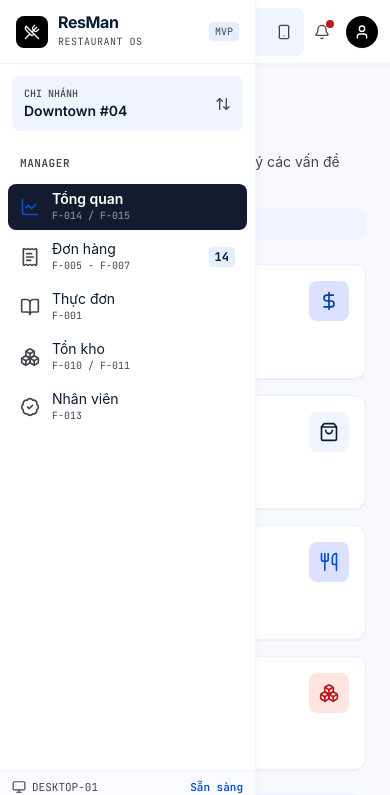
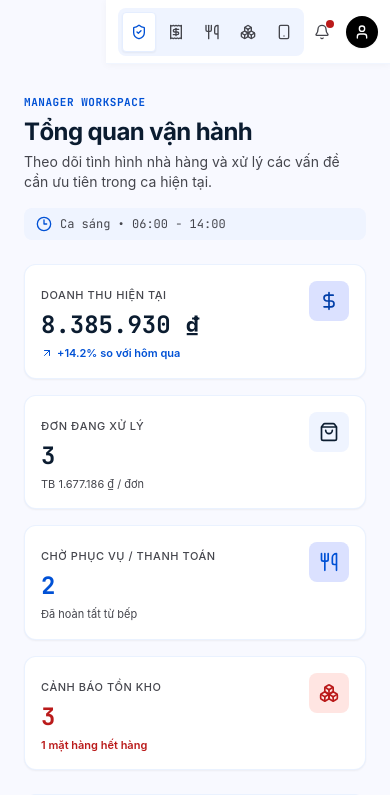
Before and after one commit to NTMHuy/ResMan, a React (Vite) app in the folder src/frontend/: page / in a window 390 px wide. Shown: the top 795 px of the page. Built offline with nearby package versions, Linux system fonts and the light colour scheme.

Commit message:
feat(ui): hide desktop sidebar on small screens

```diff
--- a/src/frontend/src/components/layout/Sidebar.tsx
+++ b/src/frontend/src/components/layout/Sidebar.tsx
@@ -59,7 +59,7 @@ export const Sidebar: React.FC<SidebarProps> = ({
   const navItems = NAV_BY_ROLE[currentRole];
 
   return (
-    <aside className="fixed left-0 top-0 h-full w-64 bg-surface-container-lowest z-50 flex flex-col border-r border-surface-container-high/40 shadow-[0_1px_8px_rgba(0,0,0,0.04)]">
+    <aside className="hidden lg:flex fixed left-0 top-0 h-full w-64 bg-surface-container-lowest z-50 flex flex-col border-r border-surface-container-high/40 shadow-[0_1px_8px_rgba(0,0,0,0.04)]">
       <div className="flex flex-col h-full">
         <div className="h-16 px-4 flex items-center gap-2.5 border-b border-surface-container/60">
           <div className="w-8 h-8 rounded-lg bg-primary flex items-center justify-center text-on-primary">
```
